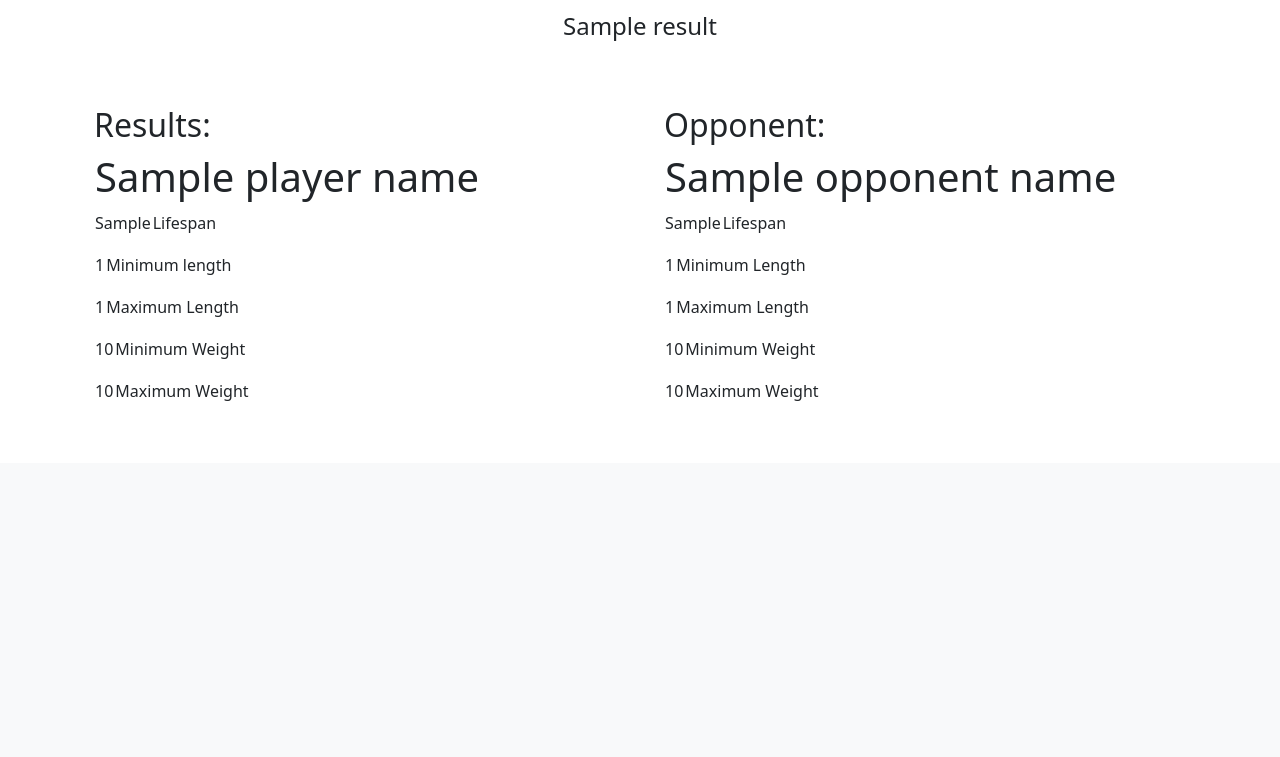
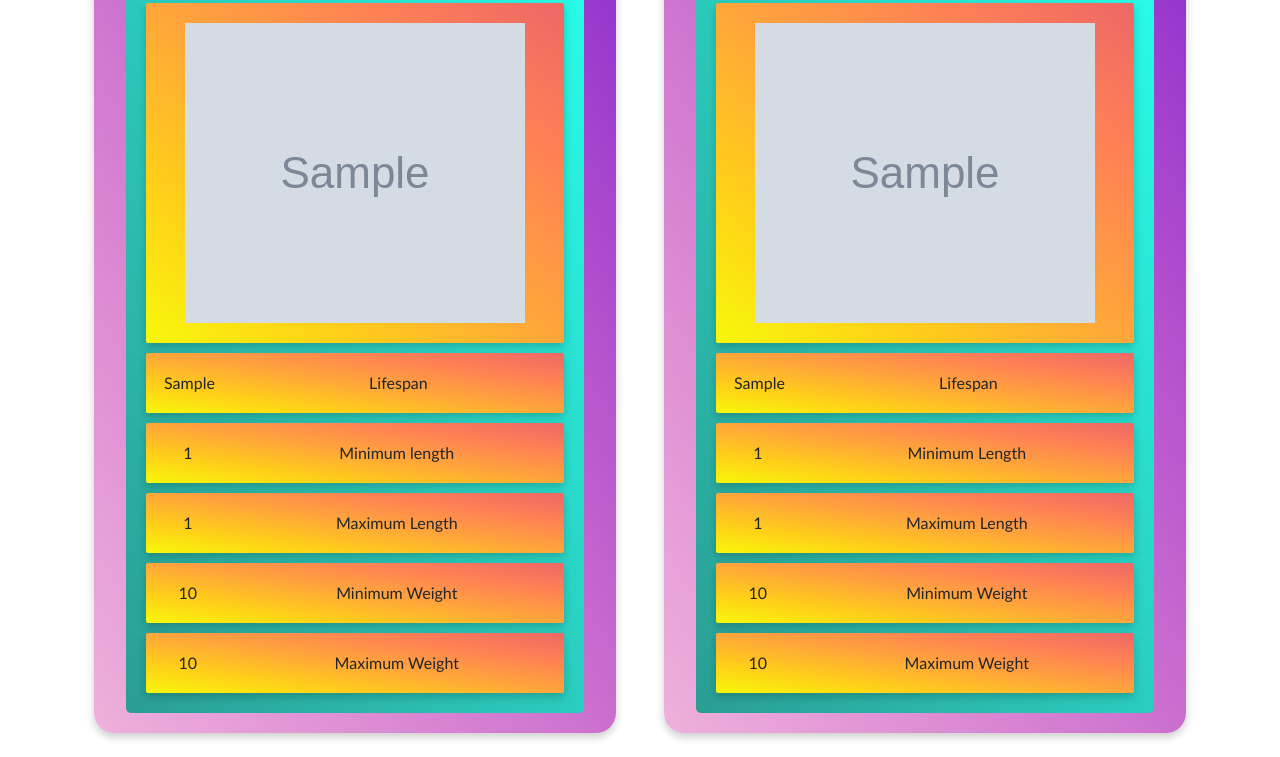
Before and after one commit to hanmat44/CFGFinalProject, a Flask app: template templates/results.html in a window 1280 px wide. Shown: the part 337-1094 px from the top of the page. Before the commit the page ends 738 px from the top, so only its background shows below. Run offline with Flask 2, Linux system fonts and the light colour scheme; the template is opened without the code that fills it: most values are stand-ins (such as "Sample title", 1, 10 or a date in 2020); grey boxes marked "Sample" are stand-in pictures.

Commit message:
Completed front-end design and integration

```diff
--- /dev/null
+++ b/static/style.css
@@ -0,0 +1,116 @@
+a {
+    text-decoration: none;
+}
+
+.animal-card p {
+    padding: 0.5em;
+    font-family: 'Gill Sans', 'Gill Sans MT', 'Cabin', sans-serif;
+    text-shadow: 0 0 0.05em rgba(black, 0.35);
+    font-size:1em;
+    margin-bottom: 0px !important;
+}
+
+.animal-card h1 { /* heading on card */
+    font-family: 'Gill Sans', 'Gill Sans MT', 'Cabin', sans-serif;
+    text-shadow: 0 0 0.05em rgba(black, 0.35);
+    padding-top: 6px;
+}
+
+.main-img {   /* image size */
+    width: 340px;
+    height: 300px;
+    display: block;
+    margin-left: auto;
+    margin-right: auto;
+}
+
+.animal-card {  /* edge of card */
+    box-shadow: 0 4px 8px 0 rgba(0,0,0,0.2);
+    transition: 0.3s;
+    border-radius: 20px;
+    background-image: linear-gradient(to right top, #eeb1dc, #df8fd4, #cb6ecf, #b14ecd, #8f2fcd);
+    padding: 20px;
+}
+
+.card:hover { /* hover effect */
+    box-shadow: 0 8px 16px 0 rgba(0,0,0,0.2);
+}
+
+.img-con {  /* image background */
+    padding:20px;
+    background-image: linear-gradient(to right top, #f8f80a, #ffce19, #ffa63a, #ff8254, #ed6767);
+    width: auto;
+    height: auto;
+    align: center;
+    box-shadow: 0 4px 8px 0 rgba(0,0,0,0.2);
+    border-radius: 2px;
+}
+
+.stat-table {  /*card buttons */
+    border: 1px;
+    border-color: black;
+    background-image: linear-gradient(to right top, #f8f80a, #ffce19, #ffa63a, #ff8254, #ed6767);
+    margin-top: 10px;
+    width: 100%;
+    text-align: center;
+    box-shadow: 0 4px 8px 0 rgba(0,0,0,0.2);
+    border-radius: 2px;
+}
+
+.stat {
+    width: 20%;
+    padding: 10px;
+}
+
+.icon {   /* mini safari image */
+    width: 40px;
+    height: auto;
+    margin-bottom: 10px;
+}
+
+.card-title {
+    width: 80%;
+}
+
+.title-table{
+    width: 100%;
+    vertical-align: middle;
+}
+
+.card-icon {
+    text-align: right;
+}
+
+.safari {      /* safari image size */
+    height: 25px;
+    width: 25px;
+    margin-left: 20px;
+    margin-right: 5px;
+
+}
+
+.color-bg {  /* inner background of card */
+    width: 95%;
+    padding: 20px;
+    border-radius: 5px;
+    margin-left: auto;
+    margin-right: auto;
+    background-image: linear-gradient(to right top, #2a9d93, #2bb5a8, #2acdbe, #29e6d5, #27ffeb);
+}
+
+.color-bg2 { /* computer card background */
+    width: 95%;
+    padding: 20px;
+    border-radius: 5px;
+    margin-left: auto;
+    margin-right: auto;
+    background-image: linear-gradient(to right top, #2a9d93, #2bb5a8, #2acdbe, #29e6d5, #27ffeb);
+}
+
+.return {
+    margin-right: 20px;
+}
+
+h1 {  /* main heading font */
+font-family: 'tahoma', 'arial';
+}
--- a/templates/results.html
+++ b/templates/results.html
@@ -5,24 +5,24 @@
     <title>Animal Top Trumps</title>
     <link href="https://cdn.jsdelivr.net/npm/bootstrap@5.1.1/dist/css/bootstrap.min.css" rel="stylesheet" integrity="sha384-F3w7mX95PdgyTmZZMECAngseQB83DfGTowi0iMjiWaeVhAn4FJkqJByhZMI3AhiU" crossorigin="anonymous">
     <script src="https://cdn.jsdelivr.net/npm/bootstrap@5.1.1/dist/js/bootstrap.bundle.min.js" integrity="sha384-/bQdsTh/da6pkI1MST/rWKFNjaCP5gBSY4sEBT38Q/9RBh9AH40zEOg7Hlq2THRZ" crossorigin="anonymous"></script>
-    <link rel="stylesheet" href="/static/css/style.css">
-    <link rel="shortcut icon" href="/static/favicon.ico">
+    <link rel="stylesheet" href="/static/style.css">
     <style>
       .color-bg {
-          background-image: linear-gradient(to right, {{ p1_primary }}, {{ p1_secondary }});
+          background-image: linear-gradient(to right, {{ player_primary }}, {{ player_secondary }});
         }
 
       .color-bg2 {
-          background-image: linear-gradient(to right, {{ p2_primary }}, {{ p2_secondary }});
+          background-image: linear-gradient(to right, {{ opponent_primary }}, {{ opponent_secondary }});
         }
     </style>
 </head>
 <body>
     <nav class="navbar navbar-light bg-light">
-        <a href="/"><span class="navbar-brand mb-0 h1"><img src="/static/pokeball_icon.png" class="ball">Pokemon Top Trumps</span></a>
+        <a href="/"><span class="navbar-brand mb-0 h1"><img src="/static/safari.png" class="safari">Animal Top Trumps</span></a>
         <a href="/"><button type="button" class="btn btn-primary return">Play Again</button></a>
     </nav>
     <div class="alert alert-{{ alert }} text-center" role="alert">
+        <p>{{ reason }}</p>
         <p>{{ message }}</p>
         <h4 class="alert-heading">{{ result }}</h4>
     </div>
@@ -37,14 +37,13 @@
           <div class="titles">
           <table class="title-table">
             <tr>
-              <td class="card-title"><h1>{{ player_name }}</h1></td>
-<!--              <td class="card-icon"><img src="{{ p1_tcg_icon }}" class="icon"></td>-->
+              <td class="card-title"><h2>{{ player_name }}</h2></td>
             </tr>
           </table>
           </div>
-<!--        <div class="img-con">-->
-<!--        <img src="{{ p1_image }}" class="main-img">-->
-<!--      </div>-->
+        <div class="img-con">
+        <img src="{{ player_image_link }}" class="main-img">
+      </div>
       <table class="stat-table">
         <tr>
           <td class="stat"><p>{{ player_lifespan }}</p></td>
@@ -86,14 +85,13 @@
           <div class="titles">
           <table class="title-table">
             <tr>
-              <td class="card-title"><h1>{{ opponent_name }}</h1></td>
-<!--              <td class="card-icon"><img src="{{ p2_tcg_icon }}" class="icon"></td>-->
+              <td class="card-title"><h2>{{ opponent_name }}</h2></td>
             </tr>
           </table>
           </div>
-<!--        <div class="img-con">-->
-<!--        <img src="{{ p2_image }}" class="main-img">-->
-<!--      </div>-->
+        <div class="img-con">
+        <img src="{{ opponent_image_link }}" class="main-img">
+      </div>
       <table class="stat-table">
         <tr>
           <td class="stat"><p>{{ opponent_lifespan }}</p></td>
```
Also changed, not shown: card.py (+5 -4 lines), full_game.py (+23 -29 lines), game_round.py (+27 -25 lines), new_game.py (+66 -19 lines), templates/index.html (+6 -6 lines), templates/player-turn.html (+12 -13 lines), readme.md, static/example.png (added), static/safari.png (added).
